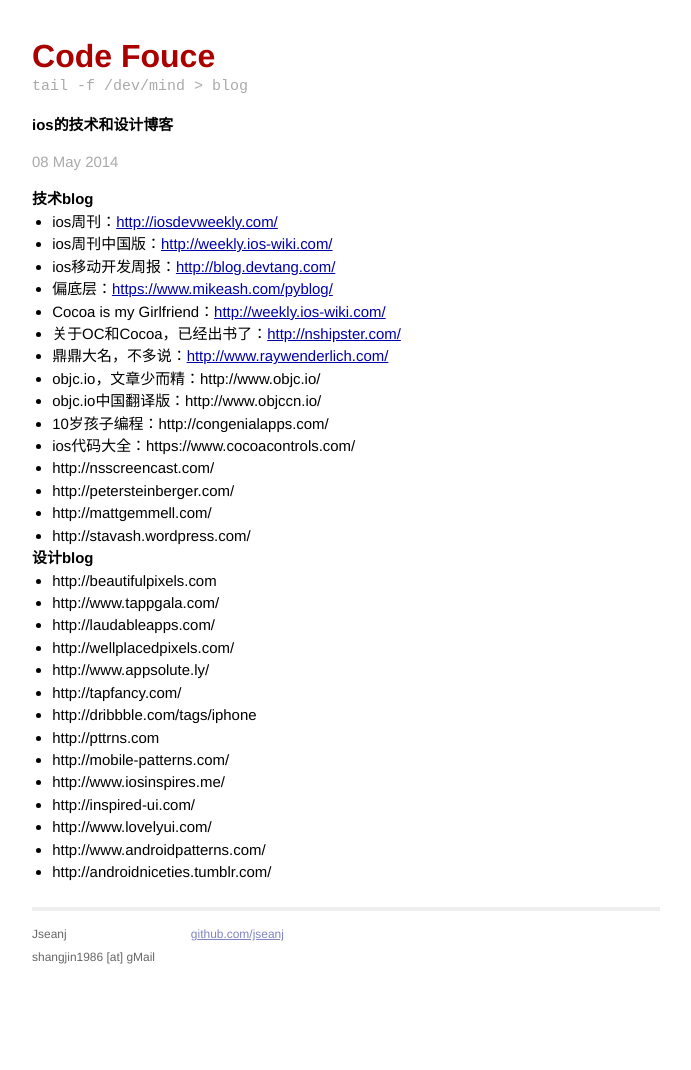
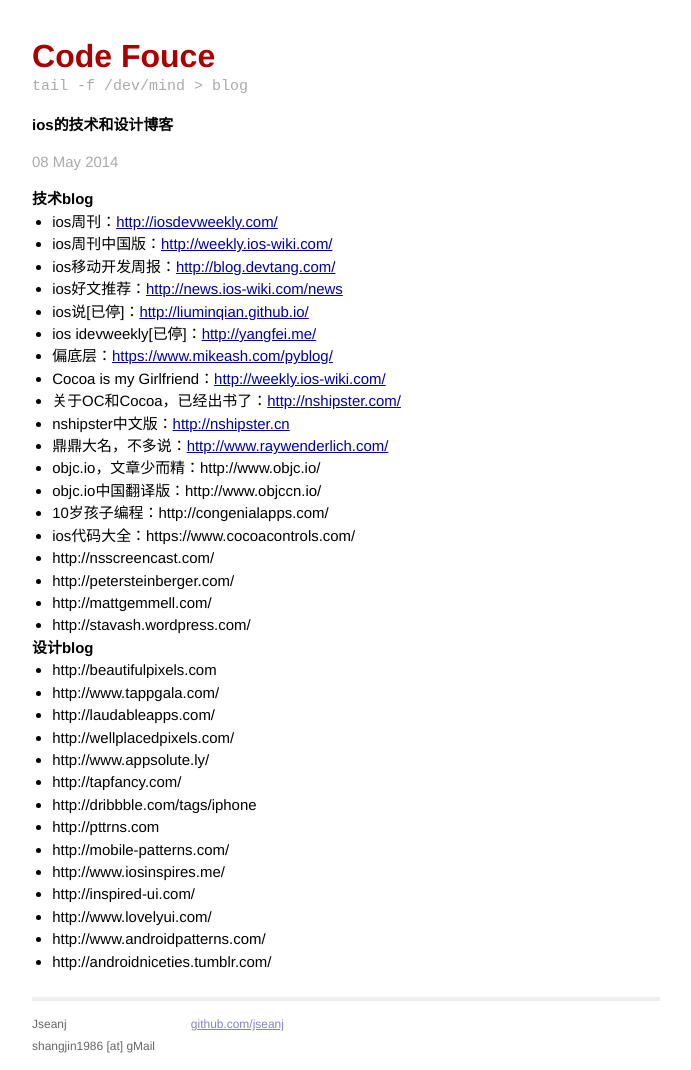
Before and after one commit to jseanj/jseanj.github.com, a Jekyll site: the page built from _posts/2014-05-08-ios-blogs.md, in a window 1280 px wide. Shown: the whole page, without its empty margins (294-985 px from the left). Built offline with Jekyll 4.4.1, drawn with Linux system fonts in a browser that asks for light colours; Markdown is read by kramdown in place of the engine named in the settings; before the commit the page ends 980 px from its top, so only the background shows below that.

Commit message:
add more blogs

```diff
--- a/_posts/2014-05-08-ios-blogs.md
+++ b/_posts/2014-05-08-ios-blogs.md
@@ -9,9 +9,13 @@
 - ios周刊：[http://iosdevweekly.com/](http://iosdevweekly.com/)
 - ios周刊中国版：[http://weekly.ios-wiki.com/](http://weekly.ios-wiki.com/)
 - ios移动开发周报：[http://blog.devtang.com/](http://blog.devtang.com/)
+- ios好文推荐：[http://news.ios-wiki.com/news](http://news.ios-wiki.com/news)
+- ios说[已停]：[http://liuminqian.github.io/](http://liuminqian.github.io/)
+- ios idevweekly[已停]：[http://yangfei.me/](http://yangfei.me/)
 - 偏底层：[https://www.mikeash.com/pyblog/](https://www.mikeash.com/pyblog/)
 - Cocoa is my Girlfriend：[http://weekly.ios-wiki.com/](http://weekly.ios-wiki.com/)
 - 关于OC和Cocoa，已经出书了：[http://nshipster.com/](http://nshipster.com/)
+- nshipster中文版：[http://nshipster.cn](http://nshipster.cn)
 - 鼎鼎大名，不多说：[http://www.raywenderlich.com/](http://www.raywenderlich.com/)
 - objc.io，文章少而精：http://www.objc.io/
 - objc.io中国翻译版：http://www.objccn.io/
```
